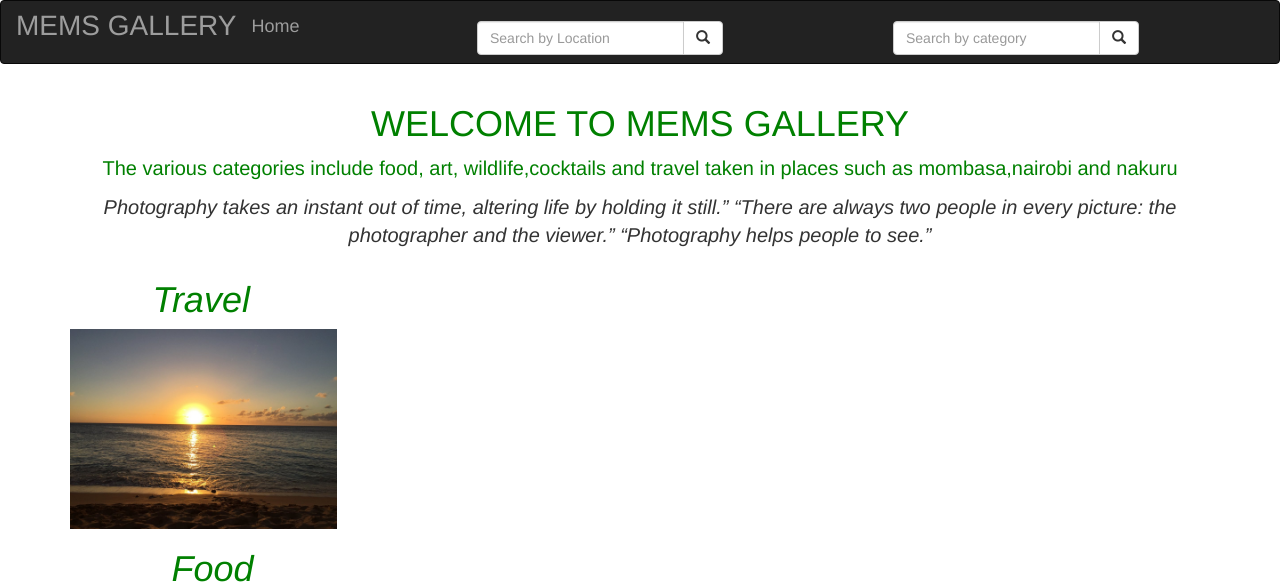
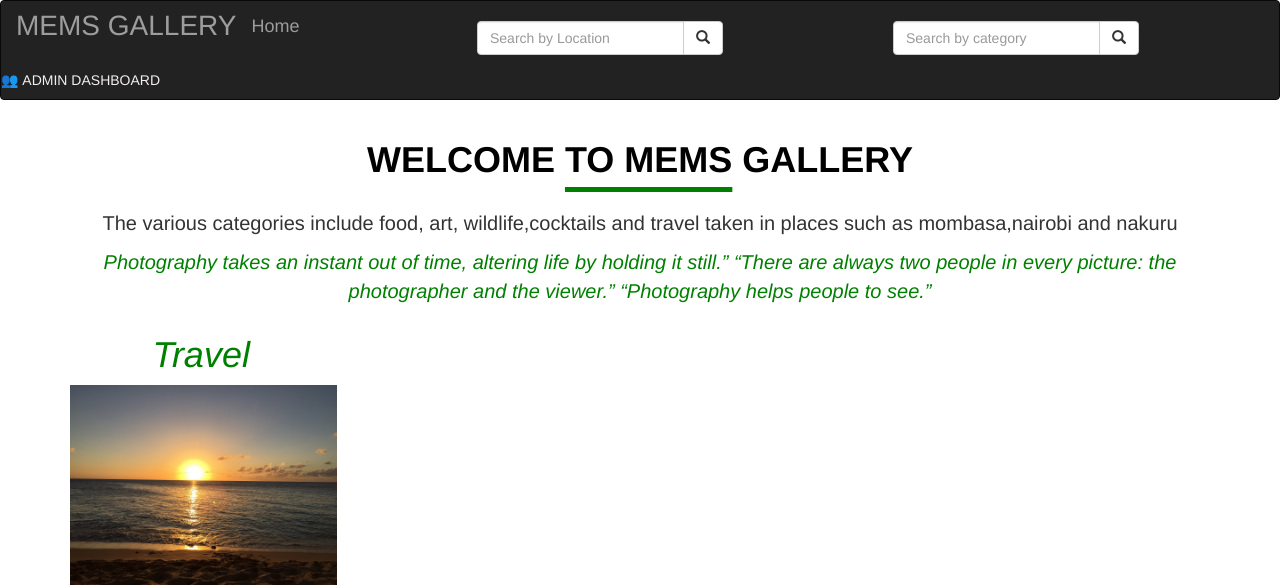
Before and after one commit to Memory-Wabwile/Mems-Gallery, a Django app: page / in a window 1280 px wide. Shown: the top 588 px of the page. Run offline with Django 3.2, Linux system fonts and the light colour scheme; data comes from the database, SQL or seed files in the repository; some libraries are stand-ins or nearby versions.

Commit message:
deployment to heroku

```diff
--- a/mems/templates/index.html
+++ b/mems/templates/index.html
@@ -5,10 +5,11 @@
 {{block.super}}
 
 <div class="container">
-    <h1 class='text-center'> WELCOME TO MEMS GALLERY</h1>
-    <p class='text-center' style=" color: green; font-size: 20px;">The various categories include food, art,
+    <h1  style="color: black; font-weight: bolder;" class='text-center'> WELCOME <span
+        style="text-decoration:5px underline green;  text-underline-offset: 15px;">TO MEMS</span> GALLERY</h1><br>
+    <p class='text-center' style="  font-size: 20px;">The various categories include food, art,
         wildlife,cocktails and travel taken in places such as mombasa,nairobi and nakuru</p>
-    <p class='text-center' style="font-size: 20px;"> <em>Photography takes an instant out of time, altering life by
+    <p class='text-center' style="font-size: 20px; color: green;"> <em>Photography takes an instant out of time, altering life by
             holding it still.” “There are always two people in every picture: the photographer and the viewer.”
             “Photography helps people to see.”</em></p>
 
--- a/mems/templates/navbar.html
+++ b/mems/templates/navbar.html
@@ -11,6 +11,7 @@
     <div   class="navbar-header">
       <a style="font-size: 2em;" class="navbar-brand" >MEMS GALLERY</a>
       <a class="navbar-brand" href="{% url 'memsHome' %}">Home</a>
+
     </div>
 
 
@@ -46,6 +47,7 @@
       </form>
     </div>
   </div>
+  <h5><a href="/admin" style="color: rgb(243, 237, 237);" >👥&nbsp;ADMIN DASHBOARD</a></h5>
 </nav>
 </body>
 </html>
```
Also changed, not shown: media/images/image8.png (added), media/images/menu8.jpg (added).
